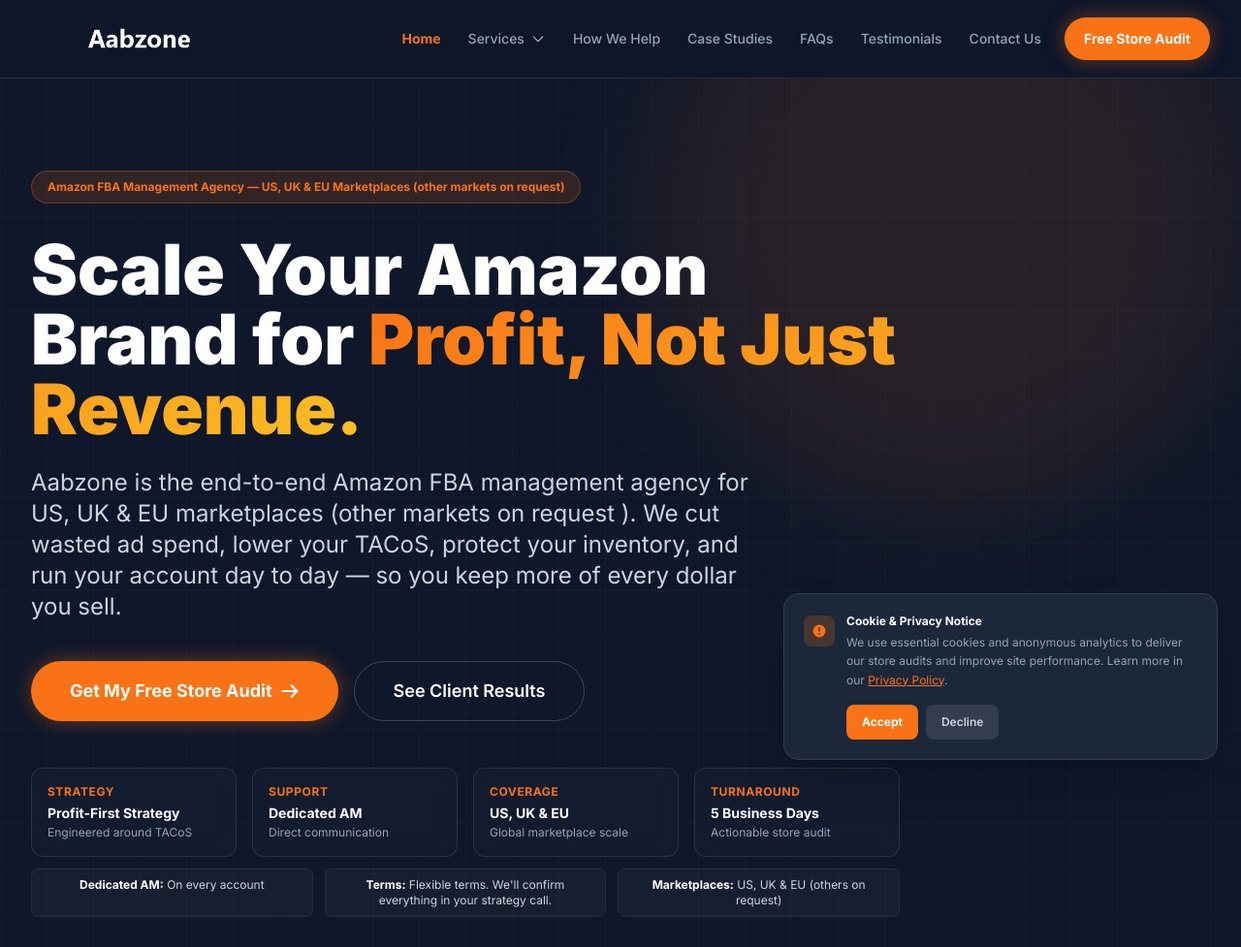
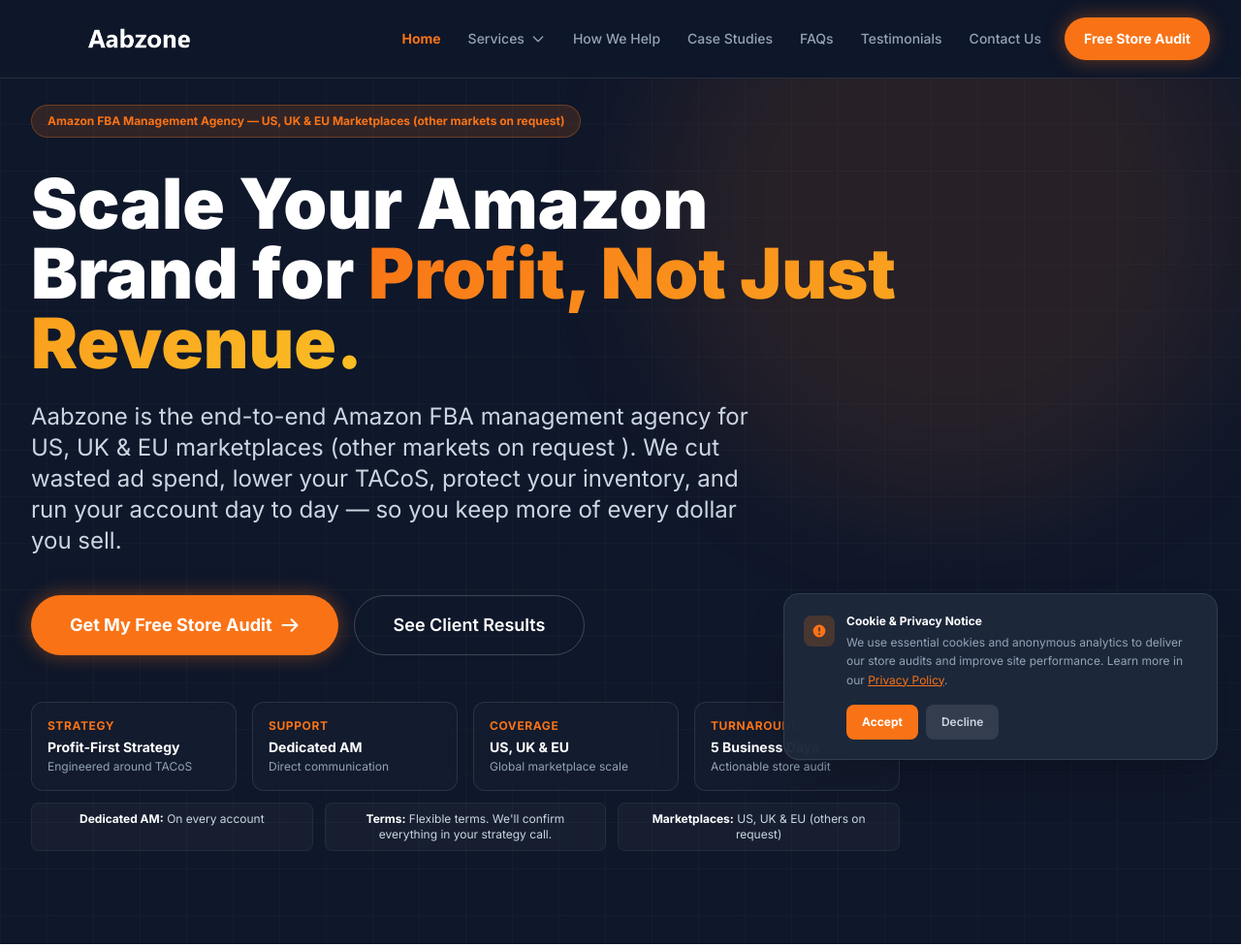
Before and after one commit to razahaxxan00/Amazon-website, a plain HTML site: page index.html in a window 1280 px wide. Shown: the top 977 px of the page at 97% size. Drawn offline with nearby package versions, Linux system fonts and the light colour scheme.

Commit message:
A: homepage hero spacing

```diff
--- a/index.html
+++ b/index.html
@@ -155,14 +155,14 @@
   </div>
 </header>
 <main class="pt-16 md:pt-20"> <!-- HERO -->
-<section class="relative overflow-hidden pt-5 md:pt-8 lg:pt-12 pb-8 md:pb-12">
+<section class="relative overflow-hidden pt-3.5 md:pt-5 lg:pt-7 pb-8 md:pb-12">
   <div class="absolute inset-0 opacity-[.05] pointer-events-none">
     <svg class="w-full h-full"><defs><pattern id="pg" width="48" height="48" patternUnits="userSpaceOnUse"><path d="M 48 0 L 0 0 0 48" fill="none" stroke="white" stroke-width=".8"/></pattern></defs><rect width="100%" height="100%" fill="url(#pg)"/></svg>
   </div>
   <div class="absolute -top-40 right-0 w-[600px] h-[600px] bg-brand-orange/10 rounded-full blur-3xl pointer-events-none"></div>
   <div class="absolute bottom-0 left-0 w-[400px] h-[400px] bg-blue-600/8 rounded-full blur-3xl pointer-events-none"></div>
 
-  <div class="max-w-7xl mx-auto px-4 sm:px-6 lg:px-8 py-8 md:py-12 relative z-10">
+  <div class="max-w-7xl mx-auto px-4 sm:px-6 lg:px-8 pt-0 pb-8 md:pb-12 relative z-10">
     <div class="max-w-4xl">
       <!-- Marketplaces Pill (Priority 2 Item 8) -->
             <div class="inline-flex items-center gap-2 bg-brand-orange/15 border border-brand-orange/30 text-brand-orange text-xs font-bold px-4 py-2 rounded-full mb-8">
```
